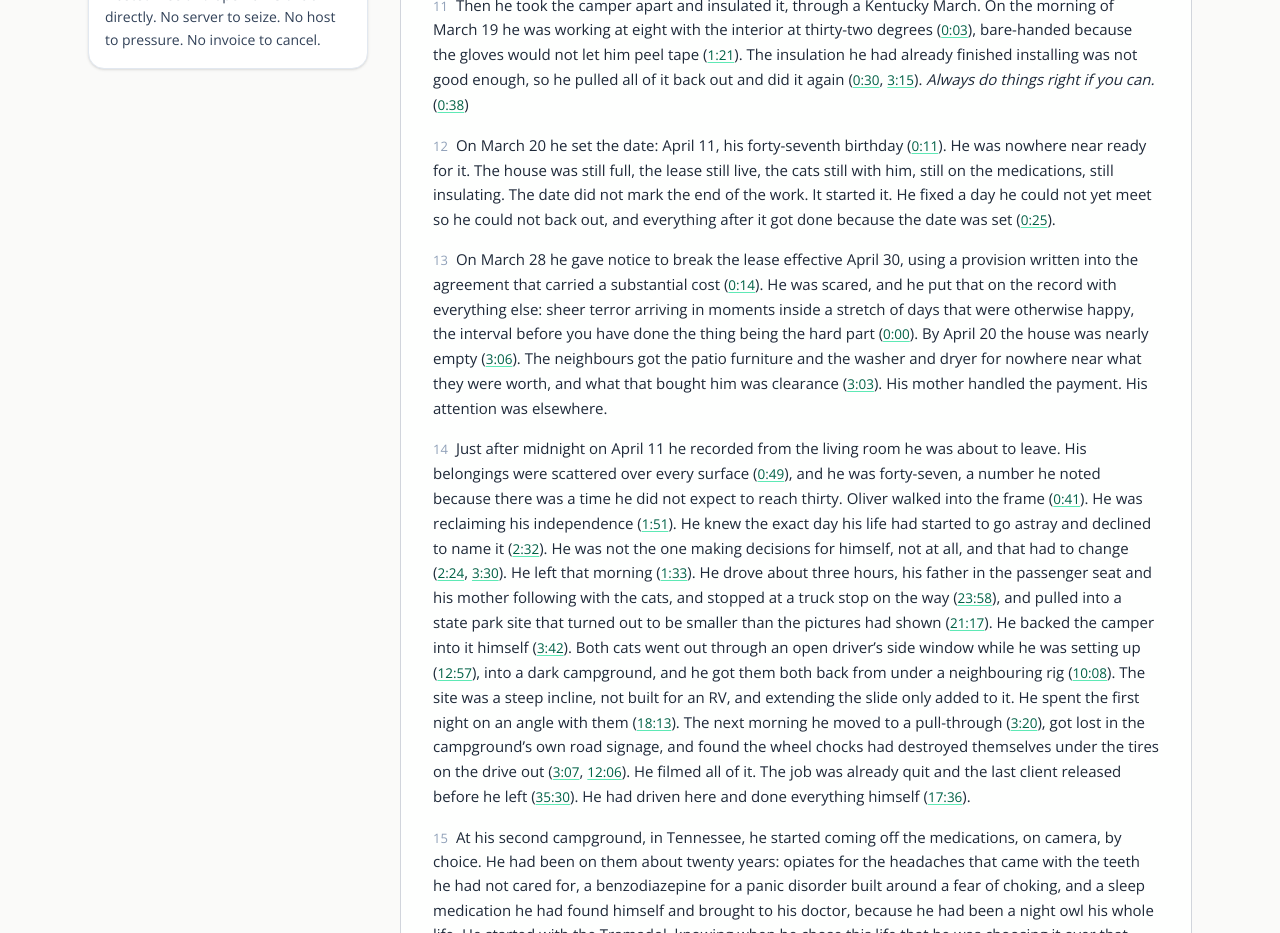
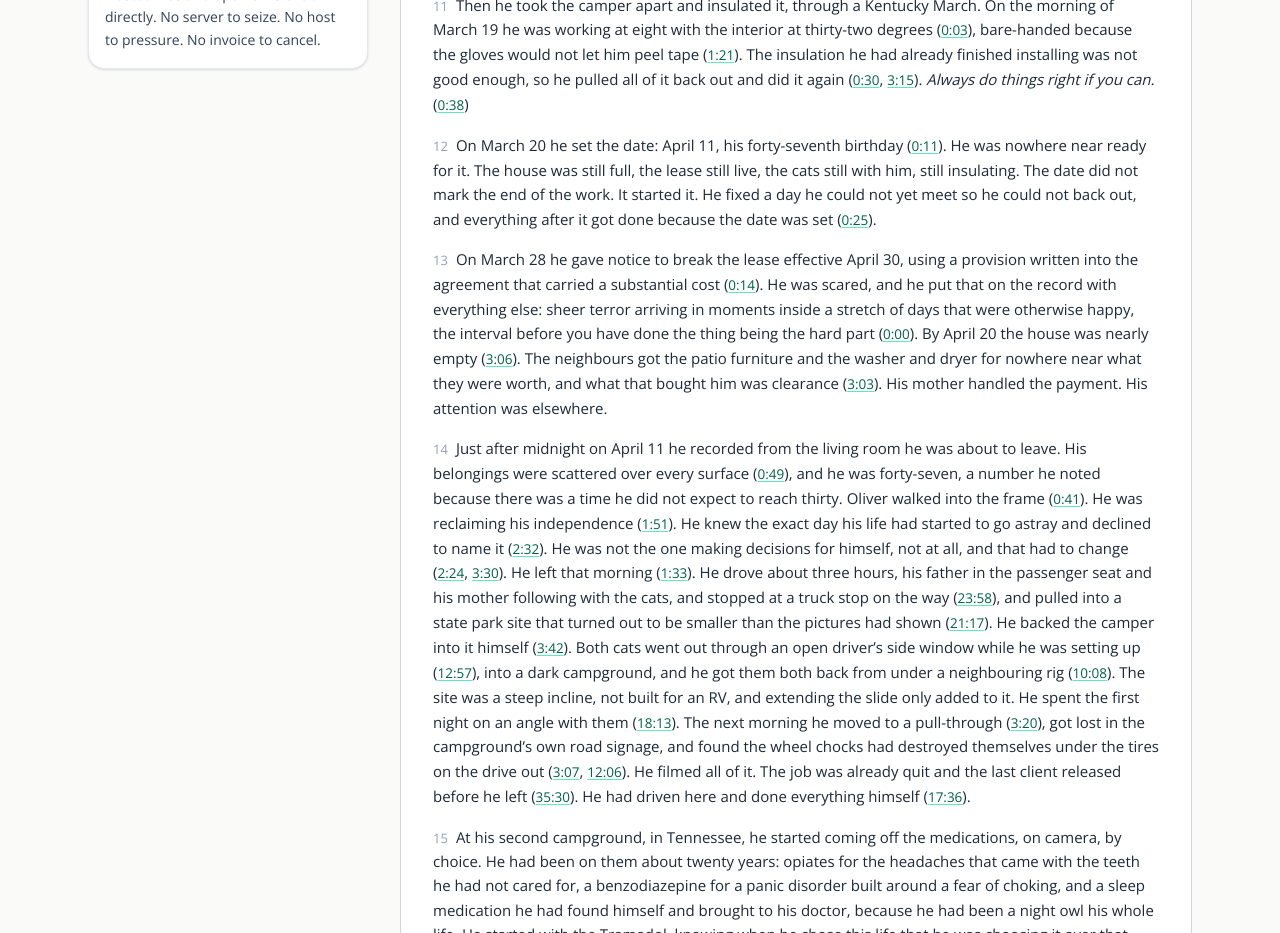
Before and after one commit to rswfire/rswfire.oprd, a Next.js app: page /testimony in a window 1280 px wide. Shown: the part 2820-3753 px from the top of the page. Built offline with nearby package versions, Linux system fonts and the light colour scheme.

Commit message:
Testimony v1.4: drop the medications item from ¶12

```diff
--- a/components/testimony/TestimonyBody.tsx
+++ b/components/testimony/TestimonyBody.tsx
@@ -419,7 +419,7 @@ export default function TestimonyBody({
                     On March 20 he set the date: April 11, his forty-seventh birthday (
                     <Moment ulid={THE_DATE} t="0:11" />
                     ). He was nowhere near ready for it. The house was still full, the lease still
-                    live, the cats still with him, still on the medications, still insulating. The
+                    live, the cats still with him, still insulating. The
                     date did not mark the end of the work. It started it. He fixed a day he could
                     not yet meet so he could not back out, and everything after it got done because
                     the date was set (
```
